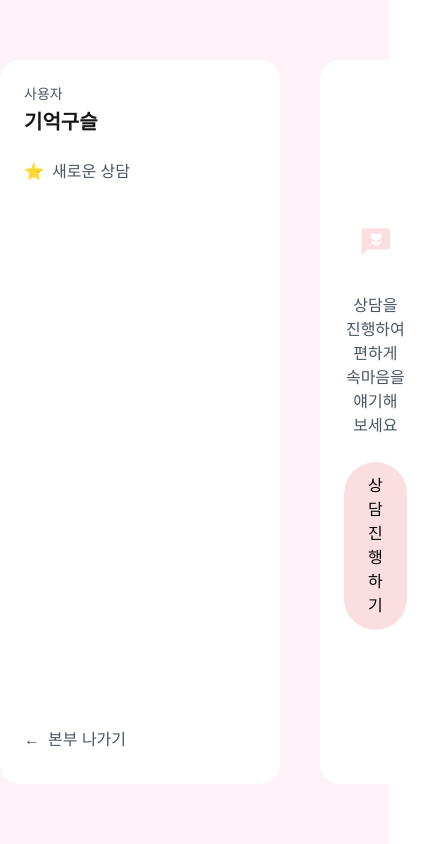
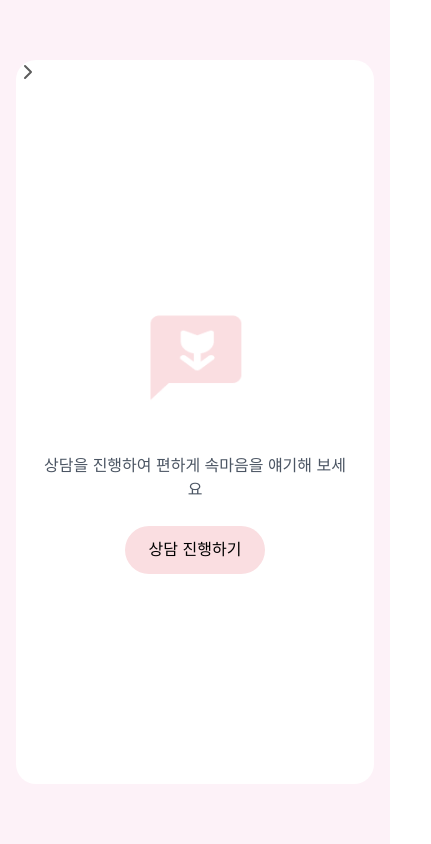
Before and after one commit to gjtjdwl/insideout-front, a Next.js app: page /chat in a window 390 px wide. Shown: the whole page, 431 px wide, since content can reach past the window. Built offline with nearby package versions, Linux system fonts and the light colour scheme; a web font is replaced by a local one.

Commit message:
style : 모달로 일단

```diff
--- a/app/(noheader)/chat/page.tsx
+++ b/app/(noheader)/chat/page.tsx
@@ -10,6 +10,8 @@ import EmptyChat from '../../components/EmptyChat';
 import ScaleForm from '../../components/ScaleForm';
 import { ORS_CONFIG, SRS_CONFIG } from '../../constants/scaleFormConfig';
 import ConsentModal from '../../components/ConsentModal';
+import { Bars3Icon, XMarkIcon } from '@heroicons/react/24/outline';
+import { FiChevronRight } from 'react-icons/fi';
 
 export default function ChatPage() {
   const { user } = useUser();
@@ -22,7 +24,7 @@ export default function ChatPage() {
   const [isSRSOpen, setIsSRSOpen] = useState(false);
   const [isConsentModalOpen, setIsConsentModalOpen] = useState(false);
   const [srsScores, setSrsScores] = useState<number[]>([]);
-
+  const [mobileMenuOpen, setMobileMenuOpen] = useState(false);
   useEffect(() => {
     if (user?.userId) {
       loadSessions();
@@ -135,9 +137,10 @@ export default function ChatPage() {
   return (
     <>
       <div className="min-h-screen bg-pink-50 py-[60px]">
-        <div className="flex h-[calc(100vh-120px)]">
-          <div className="w-[50px]" />
-          <div className="flex flex-1 gap-[40px] max-w-[1400px] mx-auto">
+        <div className="flex h-[calc(100vh-120px)] mx-4 md:mx-0">
+          <div className="md:w-[50px]" />
+          <div className="flex flex-1 gap-[40px] max-w-[1400px] mx-auto relative">
+            <div className='hidden md:flex'>
             <ChatSideBar
               sessions={sessions}
               userName={user?.name || '사용자'}
@@ -151,7 +154,48 @@ export default function ChatPage() {
                 }
               }}
               onCreateChat={handleCreateChat}
+
+              />
+              </div>
+            <div className="flex md:hidden absolute top-[-20]">
+              <button
+                type="button"
+                className="-m-2.5 inline-flex items-center justify-center rounded-md p-2.5 text-gray-700"
+                onClick={() => setMobileMenuOpen(!mobileMenuOpen)}
+              >
+                <span className="sr-only">메뉴 열기</span>
+                {mobileMenuOpen ? (
+                  <XMarkIcon className="h-6 w-6" aria-hidden="true" />
+                ) : (
+                  <FiChevronRight
+                    size={40}
+                    color="#5C5C5C"
+                    className="h-6 w-6"
+                    aria-hidden="true"
+                  />
+                )}
+              </button>
+            </div>
+            {
+              mobileMenuOpen && (
+              <div className='absolute '>
+                <ChatSideBar
+              sessions={sessions}
+              userName={user?.name || '사용자'}
+              selectedSessionId={currentSession?.id}
+              onSessionSelect={(sessionId) => {
+                if (!sessionId) return;
+                const session = sessions.find((s) => s.id === sessionId);
+                if (session) {
+                  setCurrentSession(session);
+                  loadMessages(sessionId);
+                }
+              }}
+              onCreateChat={handleCreateChat}
             />
+            </div>
+              )
+            }
             <div className="flex-1 bg-white rounded-[20px] overflow-hidden">
               {currentSession ? (
                 <Chat
@@ -166,7 +210,7 @@ export default function ChatPage() {
               )}
             </div>
           </div>
-          <div className="w-[50px]" />
+          <div className="md:w-[50px]" />
         </div>
       </div>
       <ScaleForm
```
